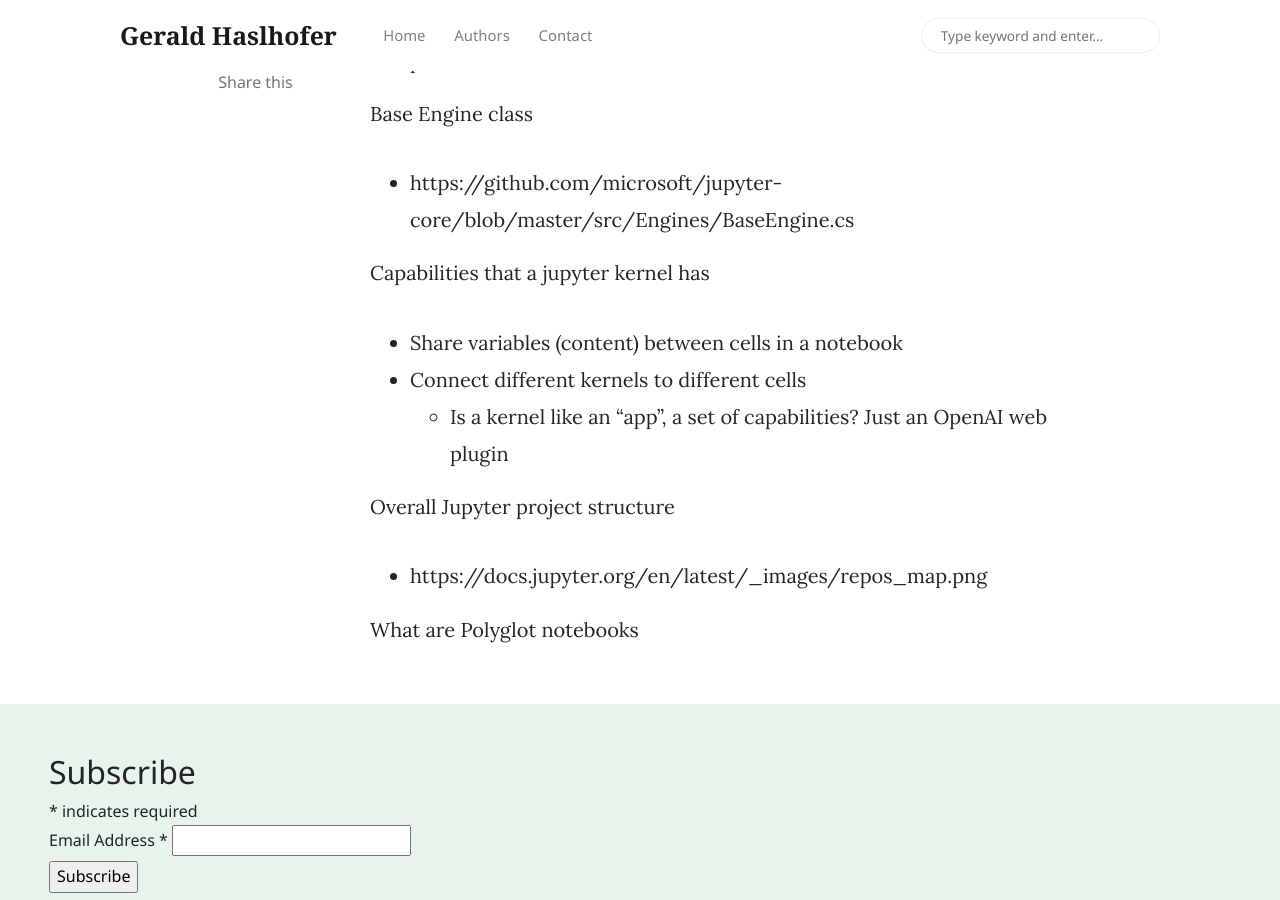
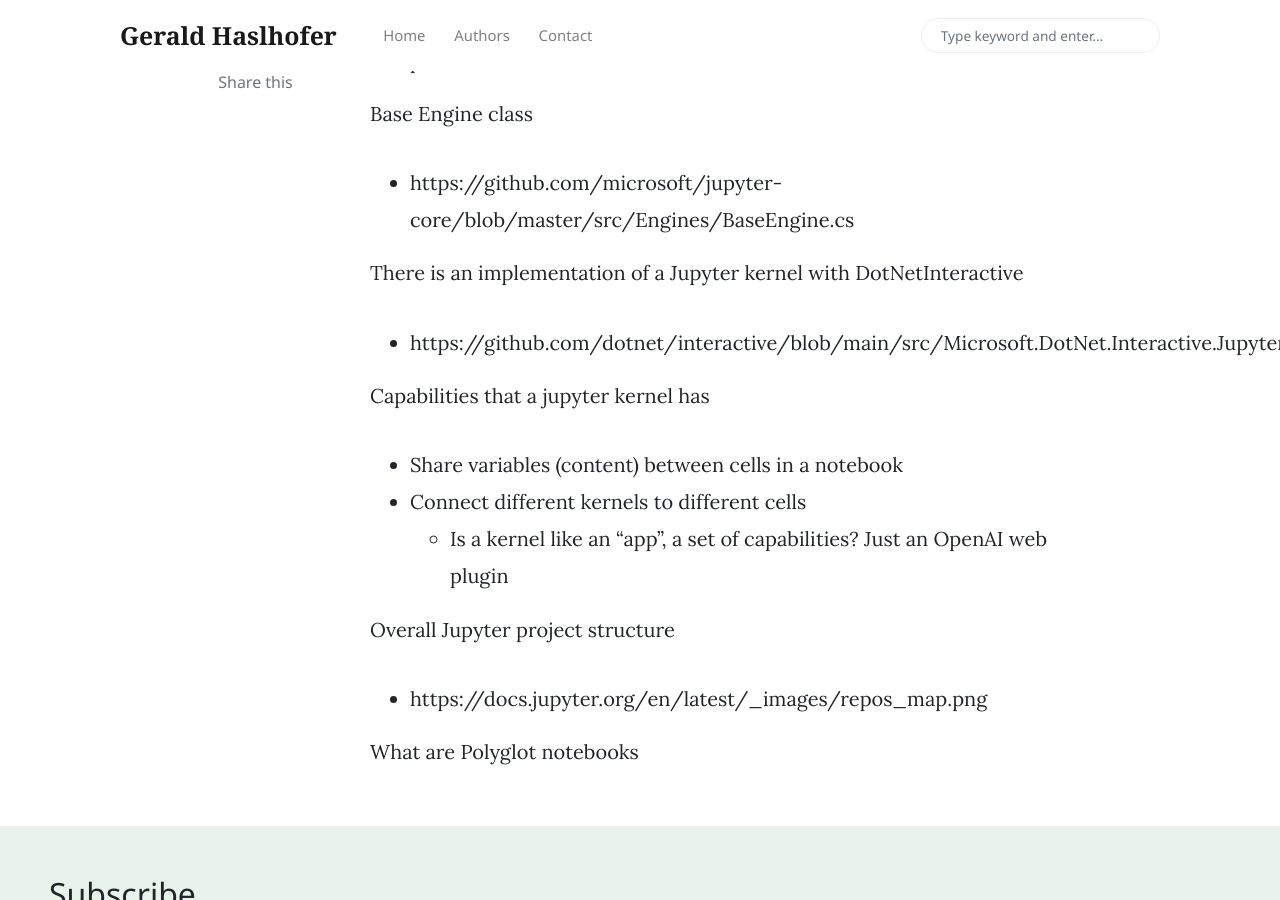
Before and after one commit to haslhofer/haslhofer.github.io, a Jekyll site: the page built from _posts/2023-06-23-jupyter.md, in a window 1280 px wide and 900 px high, scrolled down 793 px. Built offline with Jekyll 4.4.1, drawn with Linux system fonts in a browser that asks for light colours; nearby versions of some CDN libraries; comment, search, counter and statistics services are not loaded.

Commit message:
Update 2023-06-23-jupyter.md

```diff
--- a/_posts/2023-06-23-jupyter.md
+++ b/_posts/2023-06-23-jupyter.md
@@ -14,6 +14,9 @@ Kernels documentation
 Base Engine class
 - https://github.com/microsoft/jupyter-core/blob/master/src/Engines/BaseEngine.cs
 
+There is an implementation of a Jupyter kernel with DotNetInteractive
+- https://github.com/dotnet/interactive/blob/main/src/Microsoft.DotNet.Interactive.Jupyter/JupyterKernel.cs
+
 Capabilities that a jupyter kernel has
 - Share variables (content) between cells in a notebook
 - Connect different kernels to different cells
```
